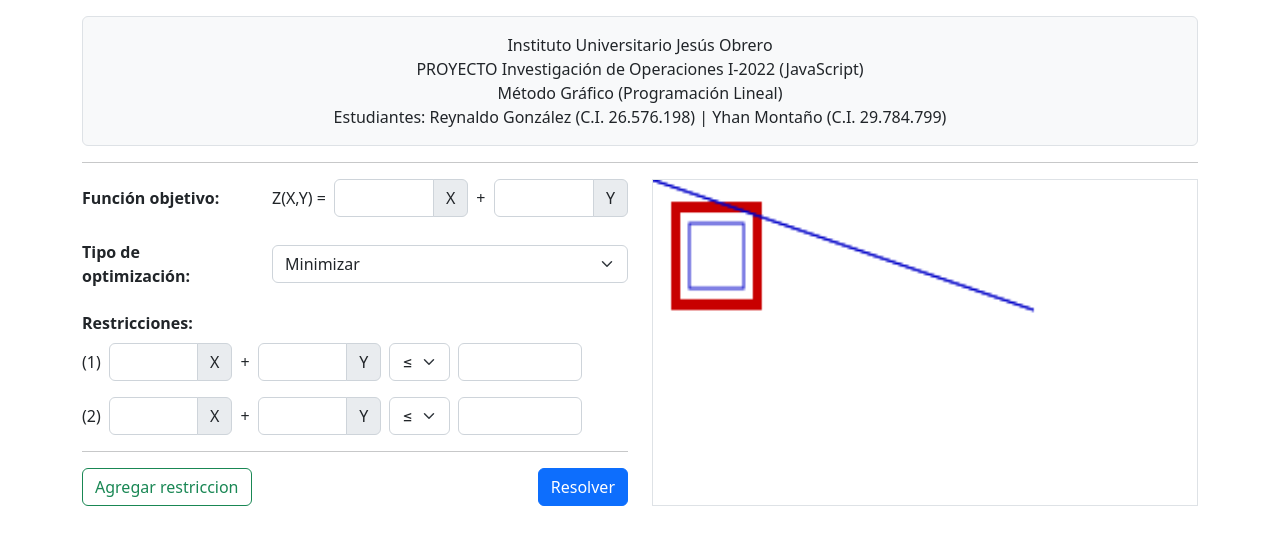
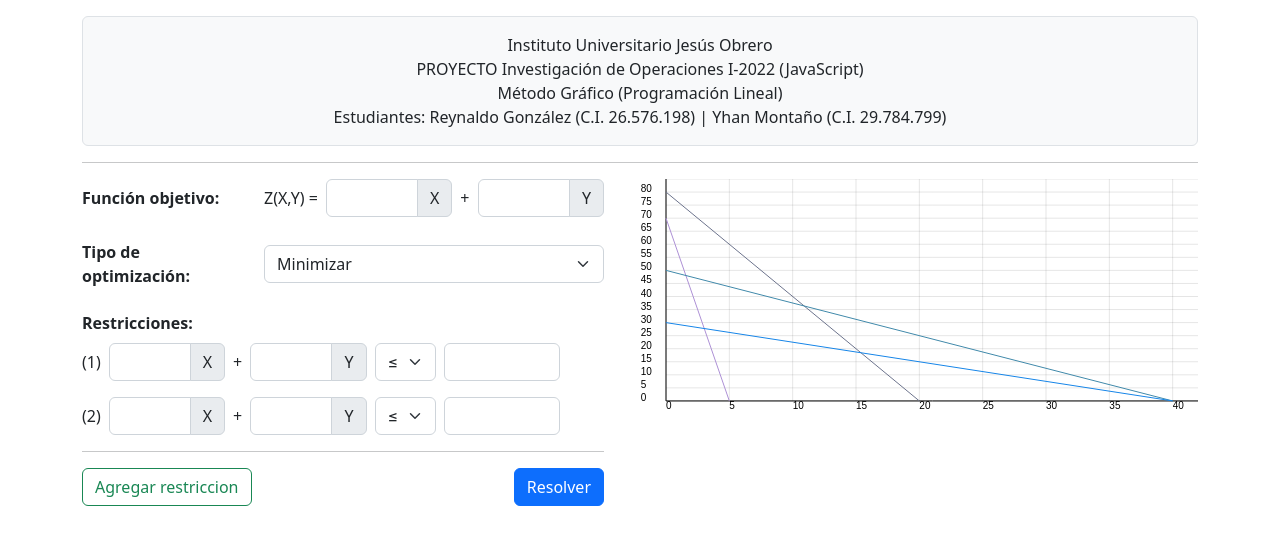
Before and after one commit to kurokuro15/lineal-programming, a plain HTML site: page index.html in a window 1280 px wide. Drawn offline with nearby package versions, Linux system fonts and the light colour scheme.

Commit message:
Add canvas code

```diff
--- a/canvas.js
+++ b/canvas.js
@@ -1,18 +1,94 @@
-// X,Y, WIDTH, HEIGHT
-const graph = document.querySelector('#graph')
-const ctx = graph.getContext('2d')
+const canvas = document.getElementById('graph');
 
-ctx.fillStyle = 'rgb(200,0,0)'
-ctx.fillRect(10, 10, 50, 50)
+canvas.width = canvas.parentElement.clientWidth; // menos un pequeño margen a la derecha
+canvas.height = canvas.parentElement.clientHeight; // menos un pequeño margen a la derecha
+let hUnit = canvas.width / 45; // unidades horizontales (en lugar de 45 debería ser el valor de 'x' mas alto de los puntos de las restricciones + una holgura para dejar espacio en los bordes del gráfico)
+let vUnit = canvas.height / 90; // unidades verticales, aplica lo mismo de la de arriba
+let height = canvas.height - vUnit * 5; // - 5 unidades de holgura para tener espacio para las etiquetas y tal
+let width = canvas.width;
+// actualizar las variables y redibujar el canvas al redimensionar la ventana
+window.addEventListener('resize', () => {
+  canvas.width = canvas.parentElement.width;
+  hUnit = canvas.width / 45;
+  vUnit = canvas.height / 90;
+  height = canvas.height - vUnit * 5;
+  width = canvas.width;
+  draw();
+});
 
-ctx.clearRect(15, 15, 40, 40)
+// generar un color random
+const getRandomRgbColor = () => {
+  const r = Math.random() * 255;
+  const g = Math.random() * 255;
+  const b = Math.random() * 255;
+  return `rgb(${r}, ${g}, ${b})`;
+};
 
-ctx.strokeStyle = 'rgb(0,0,200)'
-ctx.strokeRect(20, 20, 30, 30)
+// dibujar la gráfica
+function draw() {
+  // restricciones de prueba
+  const restrictions = [
+    [
+      { x: 0, y: 80 },
+      { x: 20, y: 0 },
+    ],
+    [
+      { x: 0, y: 70 },
+      { x: 5, y: 0 },
+    ],
+    [
+      { x: 0, y: 50 },
+      { x: 40, y: 0 },
+    ],
+    [
+      { x: 0, y: 30 },
+      { x: 40, y: 0 },
+    ],
+  ];
 
-ctx.fillStyle = 'rgb(0,0,0)'
-ctx.beginPath()
-ctx.moveTo(210, 60)
-ctx.lineTo(0, 0)
-ctx.closePath()
-ctx.stroke()
+  const ctx = canvas.getContext('2d');
+
+  // mover el origen 3 unidades a la derecha para dejar un espacio para las etiquetas
+  ctx.translate(hUnit * 3, 0);
+
+  // dibujar ejes
+  ctx.beginPath();
+  ctx.moveTo(0, 0);
+  ctx.lineTo(0, height);
+  ctx.lineTo(width, height);
+  ctx.stroke();
+
+  // ### dibujar cuadricula ###
+  ctx.strokeStyle = 'rgb(0,0,0,0.1)';
+  // lineas horizontales
+  // j = #unidades - unidades de holgura
+  for (let i = 0, j = 85; i < height; i += vUnit * 5, j -= 5) {
+    ctx.beginPath();
+    ctx.moveTo(0, i);
+    ctx.lineTo(width, i);
+    ctx.stroke();
+
+    ctx.fillText(`${j}`, -(hUnit * 2), i);
+  }
+
+  // lineas verticales
+  for (let i = 0, j = 0; i < width; i += hUnit * 5, j++) {
+    ctx.beginPath();
+    ctx.moveTo(i, 0);
+    ctx.lineTo(i, height);
+    ctx.stroke();
+
+    ctx.fillText(`${j * 5}`, i, height + vUnit * 3);
+  }
+
+  // ### dibujar restricciones ###
+  for (let restriction of restrictions) {
+    ctx.strokeStyle = getRandomRgbColor();
+    ctx.beginPath();
+    ctx.moveTo(restriction[0].x * hUnit, height - restriction[0].y * vUnit);
+    ctx.lineTo(restriction[1].x * hUnit, height - restriction[1].y * vUnit);
+    ctx.stroke();
+  }
+}
+
+draw();
--- a/index.html
+++ b/index.html
@@ -130,7 +130,7 @@
           </div>
 
           <div class="col">
-            <canvas id="graph" class="w-100 h-100 border"></canvas>
+            <canvas id="graph"></canvas>
           </div>
         </div>
       </main>
```
